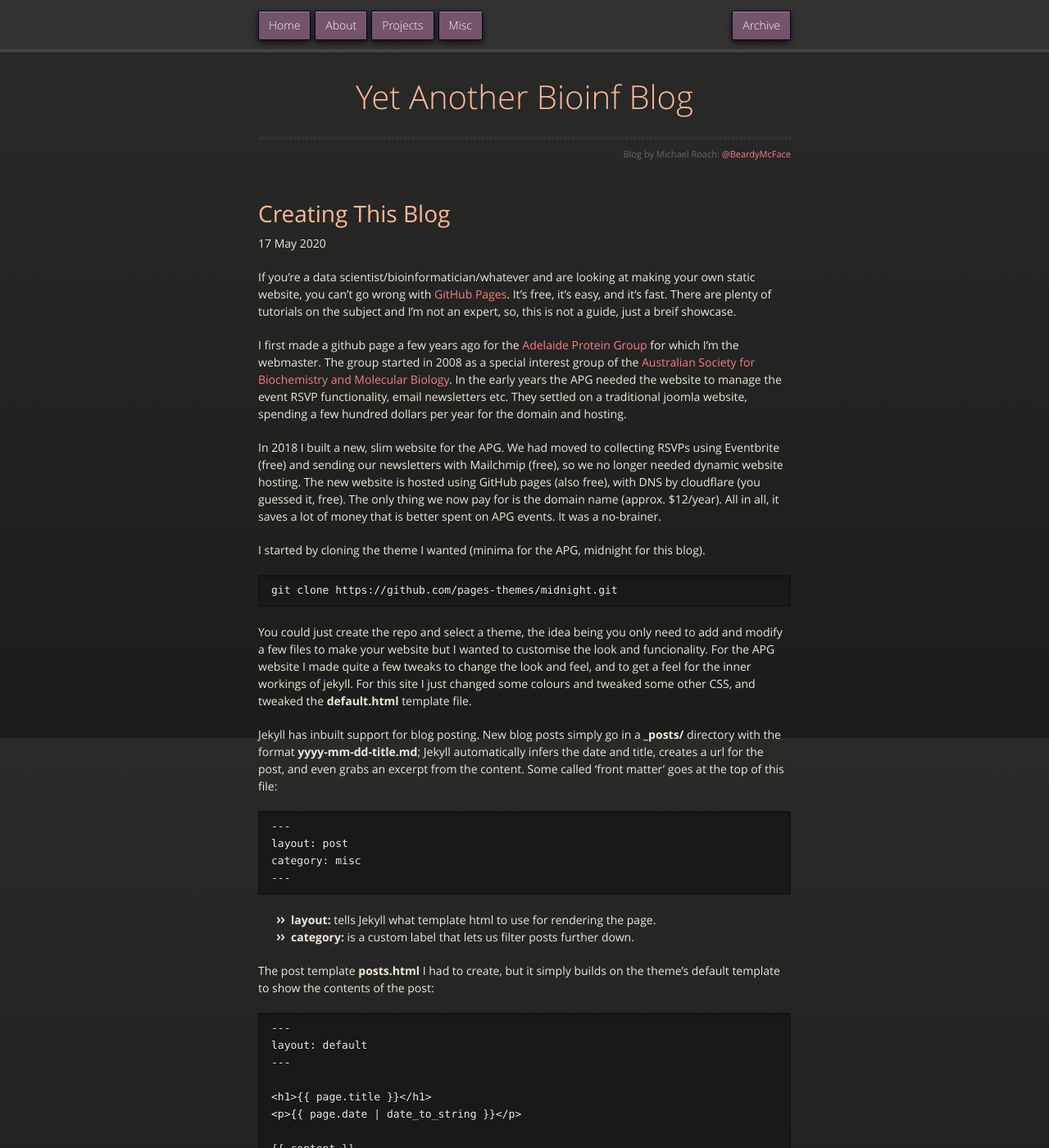
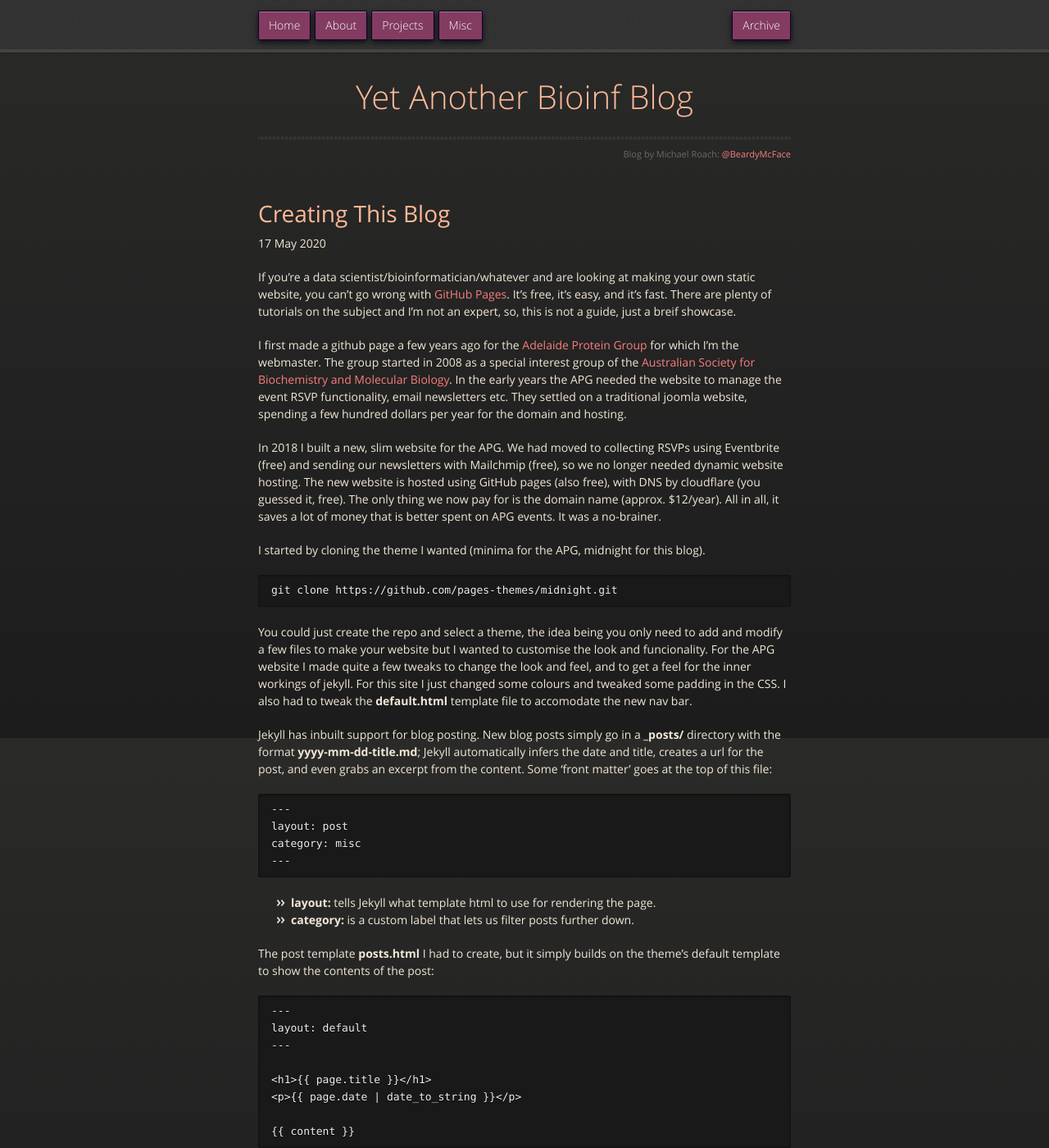
Before and after one commit to beardymcjohnface/beardymcjohnface.github.io, a Jekyll site: the page built from _posts/2020-05-17-creating-this-blog.md, in a window 1280 px wide and 1400 px high. Shown: the whole window at 82% size. Built offline with Jekyll 4.4.1, drawn with Linux system fonts in a browser that asks for light colours.

Commit message:
more fixes and tweaks

````diff
--- a/_config.yml
+++ b/_config.yml
@@ -5,4 +5,5 @@ google_analytics:
 theme: jekyll-theme-midnight
 
 
+# Colour palette for future reference
 # https://coolors.co/ffb997-f67e7d-843b62-0b032d-74546a
--- a/_layouts/default.html
+++ b/_layouts/default.html
@@ -9,6 +9,7 @@
     <script src="https://code.jquery.com/jquery-1.12.4.min.js" integrity="sha256-ZosEbRLbNQzLpnKIkEdrPv7lOy9C27hHQ+Xp8a4MxAQ=" crossorigin="anonymous"></script>
     <script src="{{ '/assets/js/respond.js' | relative_url }}"></script>
     <meta name="viewport" content="width=device-width, initial-scale=1, user-scalable=no">
+    <link rel="shortcut icon" type="image/x-icon" href="/favicon.ico?">
 
   </head>
 
--- a/_posts/2020-05-17-creating-this-blog.md
+++ b/_posts/2020-05-17-creating-this-blog.md
@@ -28,12 +28,13 @@ git clone https://github.com/pages-themes/midnight.git
 You could just create the repo and select a theme, the idea being you only need to add and modify a few files to make your website
 but I wanted to customise the look and funcionality.
 For the APG website I made quite a few tweaks to change the look and feel, and to get a feel for the inner workings of jekyll.
-For this site I just changed some colours and tweaked some other CSS, and tweaked the __default.html__ template file.
+For this site I just changed some colours and tweaked some padding in the CSS.
+I also had to tweak the __default.html__ template file to accomodate the new nav bar.
 
 Jekyll has inbuilt support for blog posting.
 New blog posts simply go in a ___posts/__ directory with the format __yyyy-mm-dd-title.md__;
 Jekyll automatically infers the date and title, creates a url for the post, and even grabs an excerpt from the content.
-Some called 'front matter' goes at the top of this file:
+Some 'front matter' goes at the top of this file:
 
 ```
 ---
--- a/_sass/jekyll-theme-midnight.scss
+++ b/_sass/jekyll-theme-midnight.scss
@@ -184,11 +184,11 @@ dt {
       a {
         color: white;
         border: 1px solid #0B032D;
-        background: #74546A;
+        background: #843b62;
         border-radius: 2px;
         box-shadow: inset 0px 1px 0px rgba(255,255,255,.3), 0px 3px 7px rgba(0,0,0,.7);
 
-        background-color: #74546A;
+        background-color: #843b62;
         padding: 10px 12px;
         margin-top: 6px;
         line-height:14px;
@@ -197,8 +197,8 @@ dt {
         text-align:center;
 
         &:hover {
-          background: #843b62;
-          background-color: #843b62;
+          background: #74546A;
+          background-color: #74546A;
           border: 1px solid #0B032D;
           box-shadow: inset 0px 1px 1px rgba(0,0,0,.2), 0px 1px 0px rgba(0,0,0,.0);
         }
````
Also changed, not shown: favicon.ico (added).
